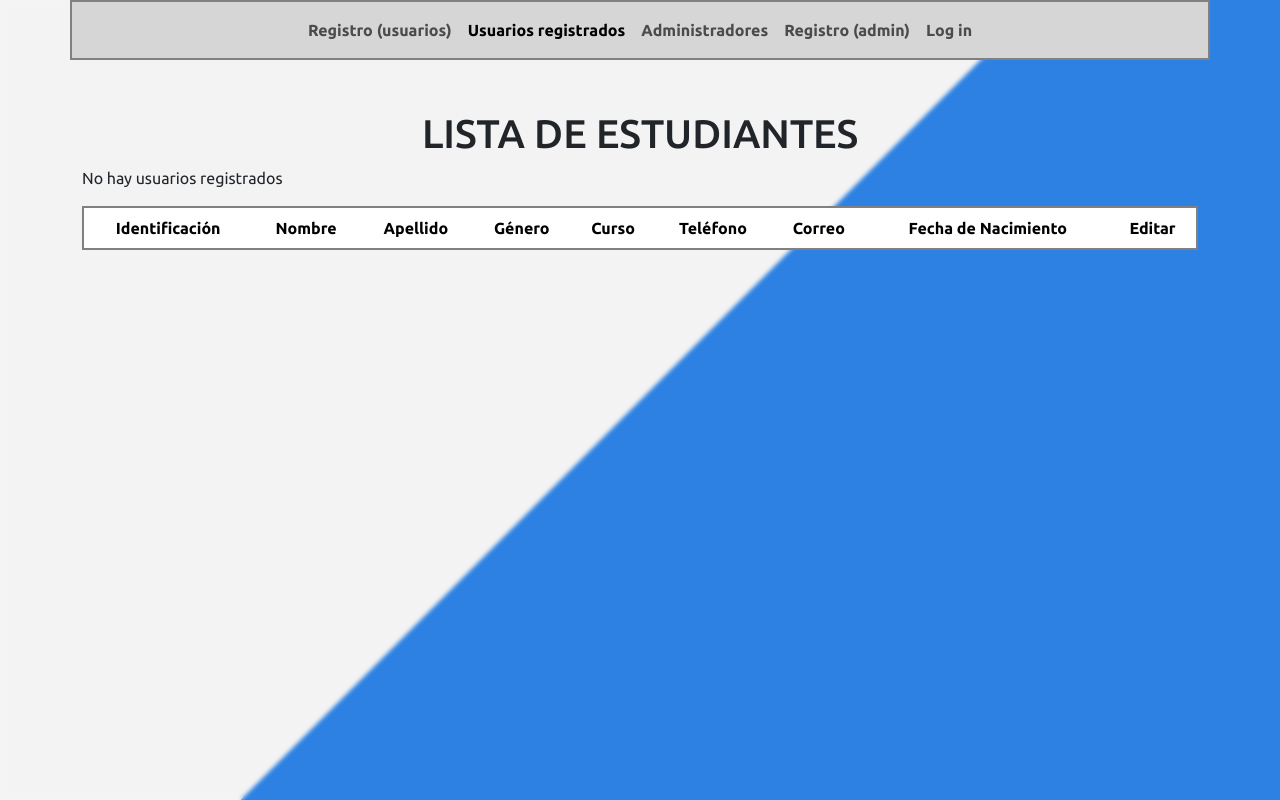
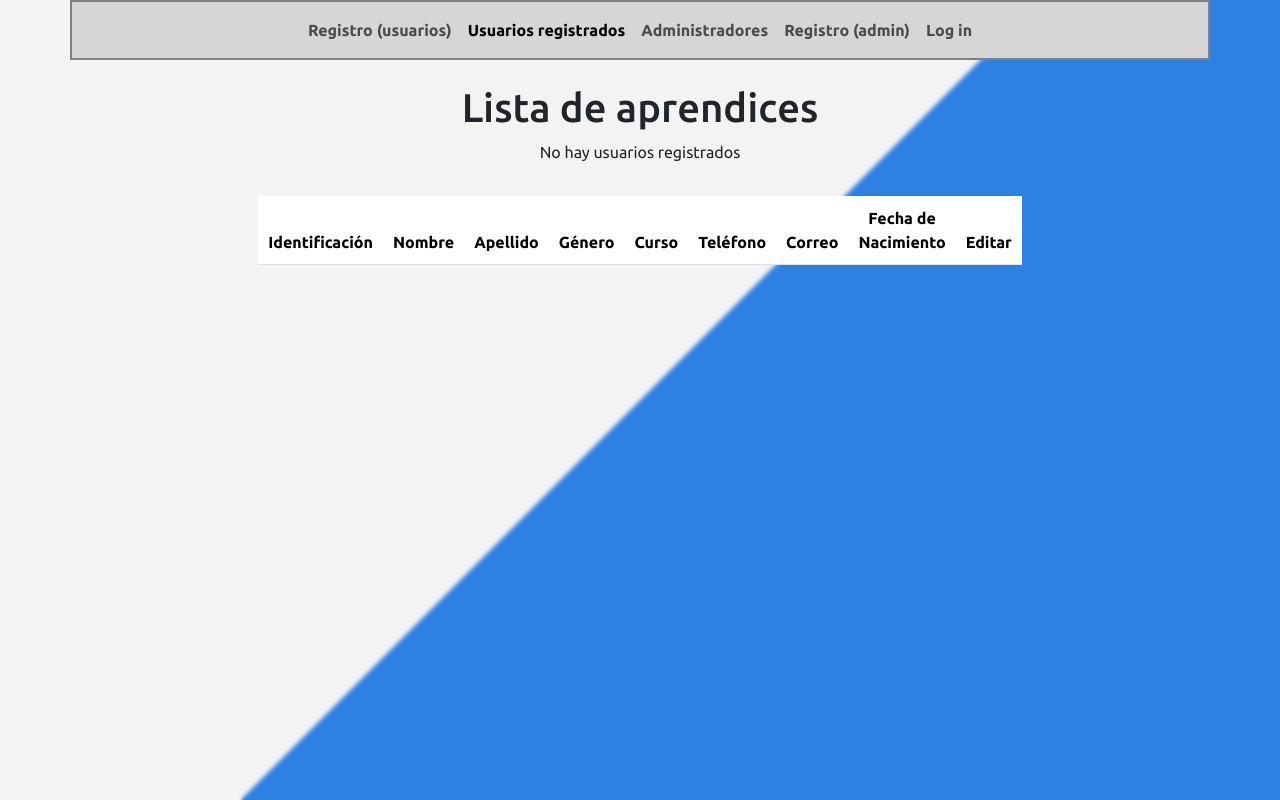
Before and after one commit to lulo26/CRUDgrupal1, a PHP site: page /source/views/mostrarAprendiz.php in a window 1280 px wide. Run offline with PHP 8.4, Linux system fonts and the light colour scheme; lists and menus that the app fills with data are empty.

Commit message:
Arreglo del diseño de la tabla estudiantes

```diff
--- a/assets/tabla-estudiantes.css
+++ b/assets/tabla-estudiantes.css
@@ -6,6 +6,7 @@
 }
 
 body{
+    overflow-x: hidden;
     min-height: 100vh;
     background: linear-gradient(135deg, #f1f1f1d7 50%, #2d81e2 50%);
     backdrop-filter: blur(2px);
@@ -15,35 +16,27 @@ h1{
     text-align: center;
 }
 
-.row-tabla-estudiantes{
-    margin-top: 50px;
+.col-tabla{
+    display: flex;
+    flex-direction: column;
+    text-align: center;
 }
 
-.tabla-estudiantes{
+#tabla-estudiante{
+    margin: 0 auto;
+    width: 100%;
+    max-width: 100%;
+    overflow-x: auto;
+    border-collapse: collapse;
     text-align: center;
-    border: 2px solid gray;
 }
 
-.btn-volver{
-    box-sizing: border-box;
-    cursor: pointer;
-    margin: 10px;
+.tabla-estudiante th, .tabla-estudiante td{
     padding: 10px;
-    text-align: center;
-    word-break: break-all;
-    width: 90px;
-    border-radius: 20px;
-    background-color: #2d81e2;
-    transition: background .3s;
-
 }
 
-.btn-volver a{
-    color: rgb(255, 255, 255);
-    text-decoration: none;
+@media (max-width:1020px){
+    .col-tabla{
+        overflow-x: auto;
+    }
 }
-
-
-.btn-volver:hover{
-    background-color: #1e497a;
-}
--- a/source/views/mostrarAprendiz.php
+++ b/source/views/mostrarAprendiz.php
@@ -14,6 +14,7 @@
     <link href="https://cdn.jsdelivr.net/npm/bootstrap@5.3.3/dist/css/bootstrap.min.css" rel="stylesheet" integrity="sha384-QWTKZyjpPEjISv5WaRU9OFeRpok6YctnYmDr5pNlyT2bRjXh0JMhjY6hW+ALEwIH" crossorigin="anonymous">
 
     <link rel="stylesheet" href="assets/tabla-estudiantes.css">
+
     <link rel="stylesheet" href="assets/nav-bar.css">
 
 
@@ -21,6 +22,8 @@
 <body>
 
   <div class="container">
+
+
 
     <div class="row d-flex">
         <div class="col-12 nav-bar d-flex justify-content-around">
@@ -48,12 +51,12 @@
         </div>
     </div>
 
-    <div class="row row-tabla-estudiantes">
-      <div class="col-12">
-        <h1>LISTA DE ESTUDIANTES</h1>
-
     <!--TABLA ESTUDIANTES-->
-        <table class="table tabla-estudiantes">
+    <div class="row">
+            <div class="col-12 mt-4 col-tabla">
+                <h1 style="text-align:center;">Lista de aprendices</h1>
+                <!--Tabla admins-->
+                <table class="mt-3 table table-striped tabla-estudiante" id="tabla-estudiante" style="width: 50%;">
                     <thead>
                         <tr>
                           <th scope="col">Identificación</th>
@@ -97,9 +100,8 @@
                     <?php else: ?>
                     <p>No hay usuarios registrados</p>
                     <?php endif; ?>
-
                 </table>
-        <!--FIN TABLA-->
+                <!--Fin tabla admins-->
             </div>
     </div>
 
```
Lines whose indentation alone changed are shown as unchanged.
